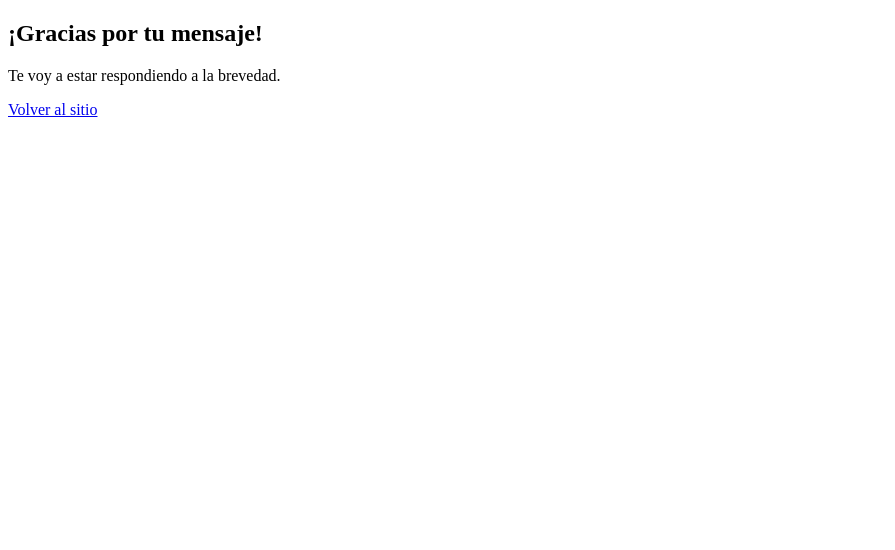
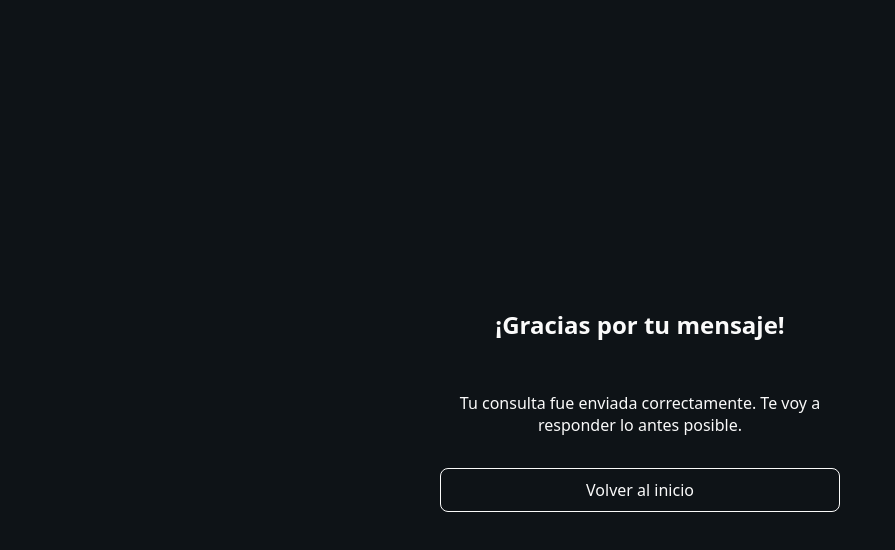
Before and after one commit to EstebanCabral34/Portfolio-Joan, a plain HTML site: page pages/succes.html in a window 1280 px wide. Shown: the whole page, without its empty margins (0-895 px from the left). Drawn offline with Linux system fonts and the light colour scheme.

Commit message:
Mejorada la sección de contacto con un campo de entrada corregido y actualizada la página de éxito con un diseño más atractivo y mensajes claros.

```diff
--- a/pages/succes.html
+++ b/pages/succes.html
@@ -1,12 +1,52 @@
 <!DOCTYPE html>
-<html>
+<html lang="es">
 <head>
-    <meta charset="UTF-8">
-    <title>Mensaje enviado</title>
+  <meta charset="UTF-8" />
+  <meta name="viewport" content="width=device-width, initial-scale=1.0" />
+  <title>Mensaje enviado</title>
+  <style>
+    body {
+      background-color: #0e1317;
+      color: #fafafa;
+      display: flex;
+      justify-content: center;
+      align-items: center;
+      height: 100vh;
+      margin: 0;
+      font-family: system-ui, sans-serif;
+      text-align: center;
+      padding: 0 20px;
+    }
+
+    .container {
+      max-width: 400px;
+      display: flex;
+      flex-direction: column;
+      gap: 1rem;
+    }
+
+    a {
+      display: inline-block;
+      padding: 10px 18px;
+      border: 1px solid #fafafa;
+      text-decoration: none;
+      color: #fafafa;
+      border-radius: 8px;
+      transition: 0.3s;
+    }
+
+    a:hover {
+      background-color: #fafafa;
+      color: #0e1317;
+    }
+  </style>
 </head>
+
 <body>
+  <div class="container">
     <h2>¡Gracias por tu mensaje!</h2>
-    <p>Te voy a estar respondiendo a la brevedad.</p>
-    <a href="/">Volver al sitio</a>
+    <p>Tu consulta fue enviada correctamente. Te voy a responder lo antes posible.</p>
+    <a href="/">Volver al inicio</a>
+  </div>
 </body>
 </html>
```
Also changed, not shown: index.html (+1 -1 lines).
